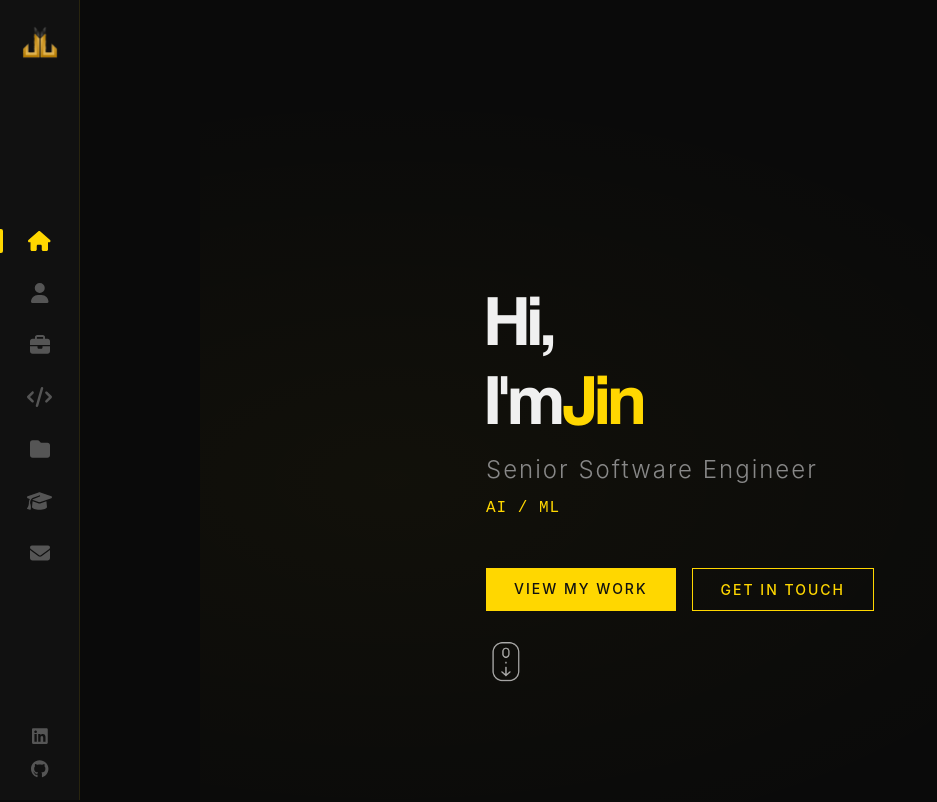
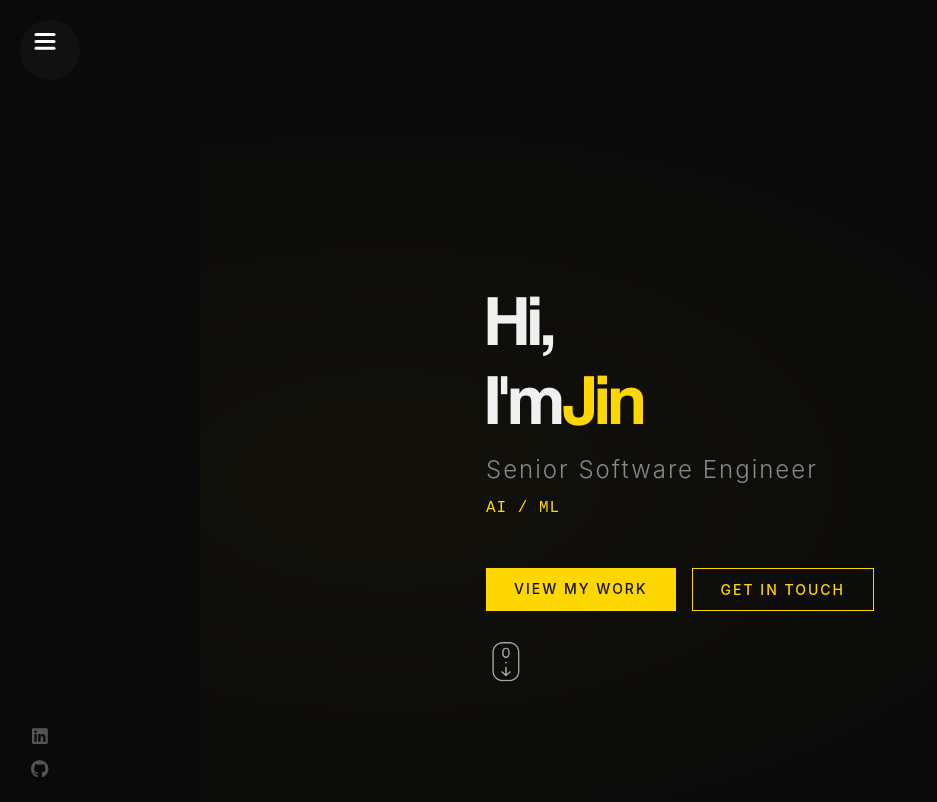
Before and after one commit to j1nnnn/reactportfolio, a React (Vite) app: page / in a window 1280 px wide. Shown: the top 802 px of the page, without its empty margins (0-937 px from the left). Built offline with nearby package versions, Linux system fonts and the light colour scheme.

Commit message:
feat: add spring-animated sidebar with clip-path and SVG morph

```diff
--- a/src/components/Sidebar/index.jsx
+++ b/src/components/Sidebar/index.jsx
@@ -1,91 +1,79 @@
 import { useState, useEffect } from 'react'
+import { motion } from 'framer-motion'
 import { FontAwesomeIcon } from '@fortawesome/react-fontawesome'
-import {
-  faHome, faUser, faBriefcase, faCode,
-  faFolder, faGraduationCap, faEnvelope,
-  faBars, faClose
-} from '@fortawesome/free-solid-svg-icons'
 import { faGithub, faLinkedin } from '@fortawesome/free-brands-svg-icons'
 import LogoS from '../../assets/images/logo-dj.png'
 import './index.scss'
 
 const NAV_ITEMS = [
-  { id: 'hero', icon: faHome, label: 'Home' },
-  { id: 'about', icon: faUser, label: 'About' },
-  { id: 'experience', icon: faBriefcase, label: 'Experience' },
-  { id: 'skills', icon: faCode, label: 'Skills' },
-  { id: 'projects', icon: faFolder, label: 'Projects' },
-  { id: 'education', icon: faGraduationCap, label: 'Education' },
-  { id: 'contact', icon: faEnvelope, label: 'Contact' },
+  { id: 'hero', label: 'Home' },
+  { id: 'about', label: 'About' },
+  { id: 'experience', label: 'Experience' },
+  { id: 'skills', label: 'Skills' },
+  { id: 'projects', label: 'Projects' },
+  { id: 'education', label: 'Education' },
+  { id: 'contact', label: 'Contact' },
 ]
 
+const bgVariants = {
+  open: { clipPath: 'circle(1200px at 50px 50px)', transition: { type: 'spring', stiffness: 20 } },
+  closed: { clipPath: 'circle(30px at 50px 50px)', transition: { delay: 0.5, type: 'spring', stiffness: 400, damping: 40 } },
+}
+
+const linksVariants = {
+  open: { transition: { staggerChildren: 0.1 } },
+  closed: { transition: { staggerChildren: 0.05, staggerDirection: -1 } },
+}
+
+const itemVariants = {
+  open: { y: 0, opacity: 1 },
+  closed: { y: 50, opacity: 0 },
+}
+
 const Sidebar = () => {
+  const [open, setOpen] = useState(false)
   const [activeSection, setActiveSection] = useState('hero')
-  const [mobileOpen, setMobileOpen] = useState(false)
 
   useEffect(() => {
     const observer = new IntersectionObserver(
-      (entries) => {
-        entries.forEach((entry) => {
-          if (entry.isIntersecting) {
-            setActiveSection(entry.target.id)
-          }
-        })
-      },
+      (entries) => { entries.forEach((entry) => { if (entry.isIntersecting) setActiveSection(entry.target.id) }) },
       { rootMargin: '-50% 0px -50% 0px' }
     )
-
-    NAV_ITEMS.forEach(({ id }) => {
-      const el = document.getElementById(id)
-      if (el) observer.observe(el)
-    })
-
+    NAV_ITEMS.forEach(({ id }) => { const el = document.getElementById(id); if (el) observer.observe(el) })
     return () => observer.disconnect()
   }, [])
 
-  const scrollTo = (id) => {
-    document.getElementById(id)?.scrollIntoView({ behavior: 'smooth' })
-    setMobileOpen(false)
-  }
+  const scrollTo = (id) => { document.getElementById(id)?.scrollIntoView({ behavior: 'smooth' }); setOpen(false) }
 
   return (
-    <div className="sidebar">
-      <a className="logo" href="#hero" onClick={(e) => { e.preventDefault(); scrollTo('hero') }}>
-        <img src={LogoS} alt="Jin Lim" />
-      </a>
-
-      <nav className={mobileOpen ? 'mobile-show' : ''}>
-        {NAV_ITEMS.map(({ id, icon, label }) => (
-          <button
-            key={id}
-            className={`nav-item ${activeSection === id ? 'active' : ''}`}
-            onClick={() => scrollTo(id)}
-            aria-label={label}
-          >
-            <FontAwesomeIcon icon={icon} />
-            <span className="nav-label">{label}</span>
-          </button>
-        ))}
-
-        <button className="close-btn" onClick={() => setMobileOpen(false)} aria-label="Close menu">
-          <FontAwesomeIcon icon={faClose} />
-        </button>
-      </nav>
-
-      <div className="social-links">
-        <a href="https://www.linkedin.com/in/jinwoo-lim23" target="_blank" rel="noreferrer" aria-label="LinkedIn">
-          <FontAwesomeIcon icon={faLinkedin} />
+    <motion.div className="sidebar" animate={open ? 'open' : 'closed'}>
+      <motion.div className="sidebar-bg" variants={bgVariants}>
+        <motion.div className="sidebar-links" variants={linksVariants}>
+          {NAV_ITEMS.map(({ id, label }) => (
+            <motion.a key={id} href={`#${id}`} variants={itemVariants} whileHover={{ scale: 1.1 }} whileTap={{ scale: 0.95 }}
+              className={activeSection === id ? 'active' : ''} onClick={(e) => { e.preventDefault(); scrollTo(id) }}>
+              {label}
+            </motion.a>
+          ))}
+        </motion.div>
+      </motion.div>
+      <button className="sidebar-toggle" onClick={() => setOpen((p) => !p)}>
+        <svg width="23" height="23" viewBox="0 0 23 23">
+          <motion.path strokeWidth="3" stroke="white" strokeLinecap="round" variants={{ closed: { d: 'M 2 2.5 L 20 2.5' }, open: { d: 'M 3 16.5 L 17 2.5' } }} />
+          <motion.path strokeWidth="3" stroke="white" strokeLinecap="round" d="M 2 9.423 L 20 9.423" variants={{ closed: { opacity: 1 }, open: { opacity: 0 } }} />
+          <motion.path strokeWidth="3" stroke="white" strokeLinecap="round" variants={{ closed: { d: 'M 2 16.346 L 20 16.346' }, open: { d: 'M 3 2.5 L 17 16.346' } }} />
+        </svg>
+      </button>
+      <div className="sidebar-persistent">
+        <a className="logo" href="#hero" onClick={(e) => { e.preventDefault(); scrollTo('hero') }}>
+          <img src={LogoS} alt="Jin Lim" />
         </a>
-        <a href="https://www.github.com/j1nnnn" target="_blank" rel="noreferrer" aria-label="GitHub">
-          <FontAwesomeIcon icon={faGithub} />
-        </a>
+        <div className="social-links">
+          <a href="https://www.linkedin.com/in/jinwoo-lim23" target="_blank" rel="noreferrer"><FontAwesomeIcon icon={faLinkedin} /></a>
+          <a href="https://www.github.com/j1nnnn" target="_blank" rel="noreferrer"><FontAwesomeIcon icon={faGithub} /></a>
+        </div>
       </div>
-
-      <button className="hamburger-btn" onClick={() => setMobileOpen(true)} aria-label="Open menu">
-        <FontAwesomeIcon icon={faBars} />
-      </button>
-    </div>
+    </motion.div>
   )
 }
-
 export default Sidebar
--- a/src/components/Sidebar/index.scss
+++ b/src/components/Sidebar/index.scss
@@ -1,174 +1,73 @@
 .sidebar {
+  .sidebar-bg {
+    z-index: 999;
     position: fixed;
     top: 0;
     left: 0;
-  width: var(--sidebar-width);
-  height: 100vh;
+    bottom: 0;
+    width: 300px;
     background: #111;
+
+    .sidebar-links {
+      position: absolute;
+      width: 100%;
+      height: 100%;
       display: flex;
       flex-direction: column;
       align-items: center;
-  z-index: 10;
-  border-right: 1px solid var(--color-border);
+      justify-content: center;
+      gap: 20px;
 
-  .logo {
-    padding: 20px 0;
-    img {
-      width: 44px;
-      height: auto;
-    }
-  }
-
-  nav {
-    flex: 1;
-    display: flex;
-    flex-direction: column;
-    justify-content: center;
-    gap: 4px;
-    width: 100%;
-  }
-
-  .nav-item {
-    background: none;
-    border: none;
-    color: #555;
-    font-size: 20px;
-    padding: 14px 0;
-    cursor: pointer;
-    position: relative;
-    display: flex;
-    align-items: center;
-    justify-content: center;
+      a {
+        font-size: 28px;
+        font-family: var(--font-heading);
+        color: var(--color-text);
+        text-decoration: none;
         transition: color 0.3s;
-    width: 100%;
-
-    .nav-label {
-      position: absolute;
-      left: 80px;
-      background: #1a1a1a;
-      color: var(--color-text);
-      padding: 4px 10px;
-      border-radius: 4px;
-      font-size: 12px;
-      font-family: var(--font-body);
-      letter-spacing: 1px;
-      white-space: nowrap;
-      opacity: 0;
-      pointer-events: none;
-      transition: opacity 0.2s;
-    }
-
-    &:hover {
-      color: var(--color-primary);
-      .nav-label { opacity: 1; }
-    }
-
-    &.active {
-      color: var(--color-primary);
-
-      &::before {
-        content: '';
-        position: absolute;
-        left: 0;
-        top: 50%;
-        transform: translateY(-50%);
-        width: 3px;
-        height: 24px;
-        background: var(--color-primary);
-        border-radius: 0 2px 2px 0;
+        &:hover, &.active { color: var(--color-primary); }
       }
     }
   }
 
+  .sidebar-toggle {
+    z-index: 9999;
+    width: 50px;
+    height: 50px;
+    border-radius: 50%;
+    position: fixed;
+    top: 20px;
+    left: 20px;
+    background-color: transparent;
+    border: none;
+    cursor: pointer;
+  }
+
+  .sidebar-persistent {
+    position: fixed;
+    left: 0;
+    top: 0;
+    bottom: 0;
+    width: 80px;
+    display: flex;
+    flex-direction: column;
+    align-items: center;
+    justify-content: space-between;
+    padding: 20px 0;
+    z-index: 2;
+    pointer-events: none;
+
+    .logo { pointer-events: auto; img { width: 44px; height: auto; } }
     .social-links {
-    padding: 20px 0;
+      pointer-events: auto;
       display: flex;
       flex-direction: column;
       gap: 12px;
-
-    a {
-      color: #555;
-      font-size: 18px;
-      text-align: center;
-      transition: color 0.3s;
-      &:hover { color: var(--color-primary); }
+      a { color: #555; font-size: 18px; text-align: center; transition: color 0.3s; &:hover { color: var(--color-primary); } }
+    }
   }
 }
 
-  .close-btn { display: none; }
-  .hamburger-btn { display: none; }
+@media (max-width: 768px) {
+  .sidebar .sidebar-persistent { display: none; }
+  .sidebar .sidebar-bg { width: 100%; }
 }
-
-@media (max-width: 768px) {
-  .sidebar {
-    position: fixed;
-    width: 100%;
-    height: auto;
-    flex-direction: row;
-    justify-content: space-between;
-    padding: 10px 20px;
-    background: rgba(17, 17, 17, 0.95);
-    backdrop-filter: blur(10px);
-    border-right: none;
-    border-bottom: 1px solid var(--color-border);
-
-    .logo img { width: 36px; }
-
-    nav {
-      display: none;
-      &.mobile-show {
-        display: flex;
-        position: fixed;
-        top: 0;
-        left: 0;
-        width: 100%;
-        height: 100vh;
-        background: rgba(10, 10, 10, 0.98);
-        backdrop-filter: blur(20px);
-        justify-content: center;
-        align-items: center;
-        z-index: 20;
-      }
-    }
-
-    .nav-item {
-      font-size: 28px;
-      padding: 16px;
-      .nav-label {
-        position: static;
-        opacity: 1;
-        background: none;
-        font-size: 20px;
-        margin-left: 16px;
-      }
-      &.active::before { display: none; }
-    }
-
-    .social-links { display: none; }
-    .hamburger-btn {
-      display: block;
-      background: none;
-      border: none;
-      color: var(--color-primary);
-      font-size: 24px;
-      cursor: pointer;
-    }
-    .close-btn {
-      display: block;
-      position: absolute;
-      top: 20px;
-      right: 20px;
-      background: none;
-      border: none;
-      color: var(--color-primary);
-      font-size: 28px;
-      cursor: pointer;
-    }
-  }
-
-  .main-content {
-    margin-left: 0;
-    width: 100%;
-    padding-top: 60px;
-  }
-}
```
Lines whose indentation alone changed are shown as unchanged.
